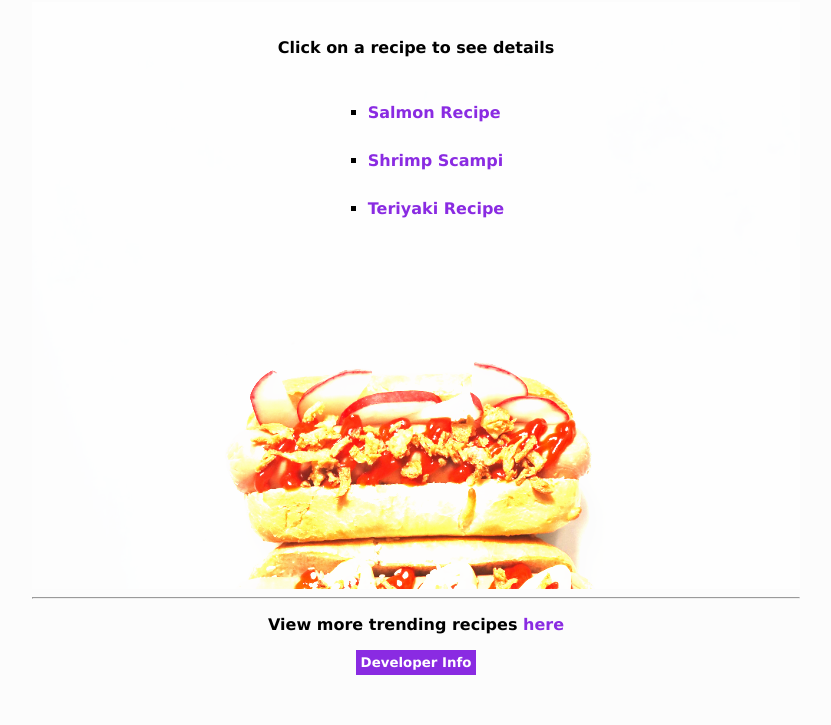
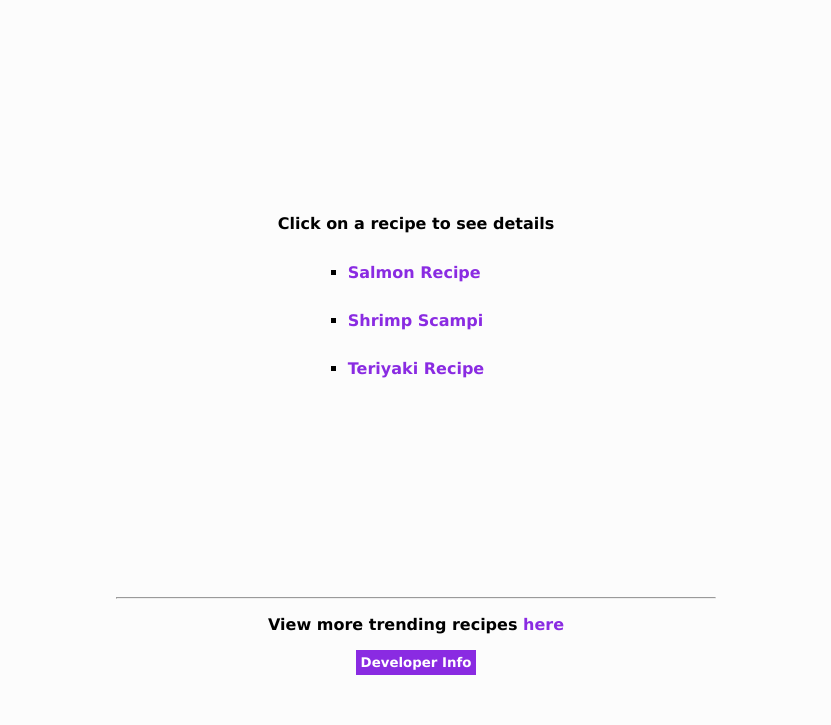
Before and after one commit to Timytech/odin-recipes, a plain HTML site: page index.html in a window 1280 px wide. Shown: the part 75-800 px from the top of the page, without its empty margins (224-1055 px from the left). Drawn offline with Linux system fonts and the light colour scheme.

Commit message:
Improve general styling for recipes pages

```diff
--- a/recipes/style.css
+++ b/recipes/style.css
@@ -11,6 +11,8 @@ body{
     font-family: Verdana, Geneva, Tahoma, monospace;
     margin: 0 auto;
     max-width: 600px;
+    padding: 0;
+
 }
 
 h1{
@@ -22,7 +24,7 @@ h1, h3, h4{
 }
 
 img{
-    max-width: 500px;
+    max-width: 400px;
     margin: 0 auto;
 }
 
--- a/style.css
+++ b/style.css
@@ -7,13 +7,18 @@
 body{
     display: flex;
     flex-direction: column;
+    justify-content: center;
     background-color: #fcfcfc;;
     font-family: Verdana, Geneva, Tahoma, monospace;
     font-weight: bold;
     margin: 0 auto;
-    max-width: 60vw;
+    max-width: 600px;
     height: 100vh;
     padding: 0;
+}
+
+hr {
+    max-width: 600px;
 }
 
 h1{
@@ -27,16 +32,16 @@ h1{
     display: flex;
     flex-direction: column;
     align-items: center;
-    background-image: url(/images/polina.jpg);
-    background-size: cover;
-    background-blend-mode: hard-light;
-    background-color: #fcfcfc;
+    justify-content: center;
     padding: 20px;
+    max-width: 600px;
 }
 
 ul{
     line-height: 3rem;
     list-style-type: square;
+    margin: 0;
+    padding: 0;
 }
 
 .general-link{
```
